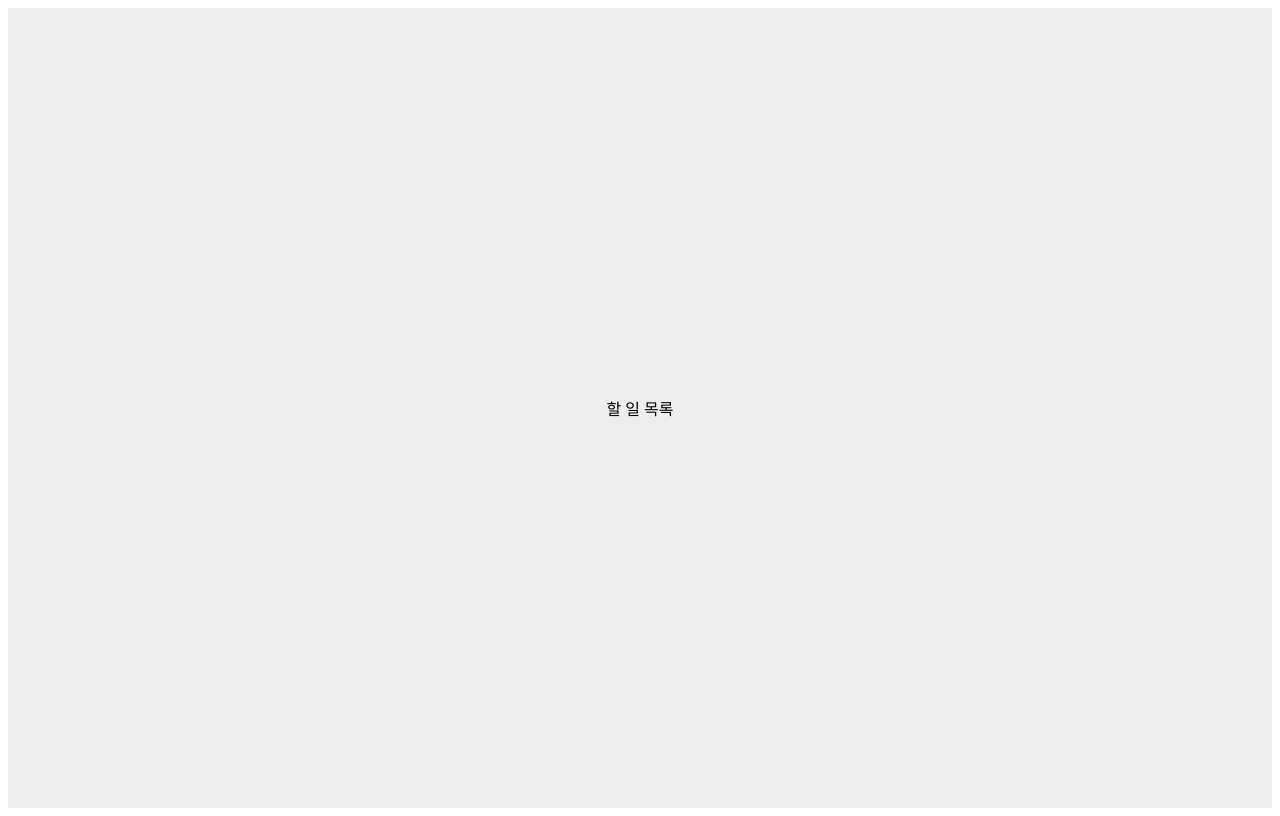
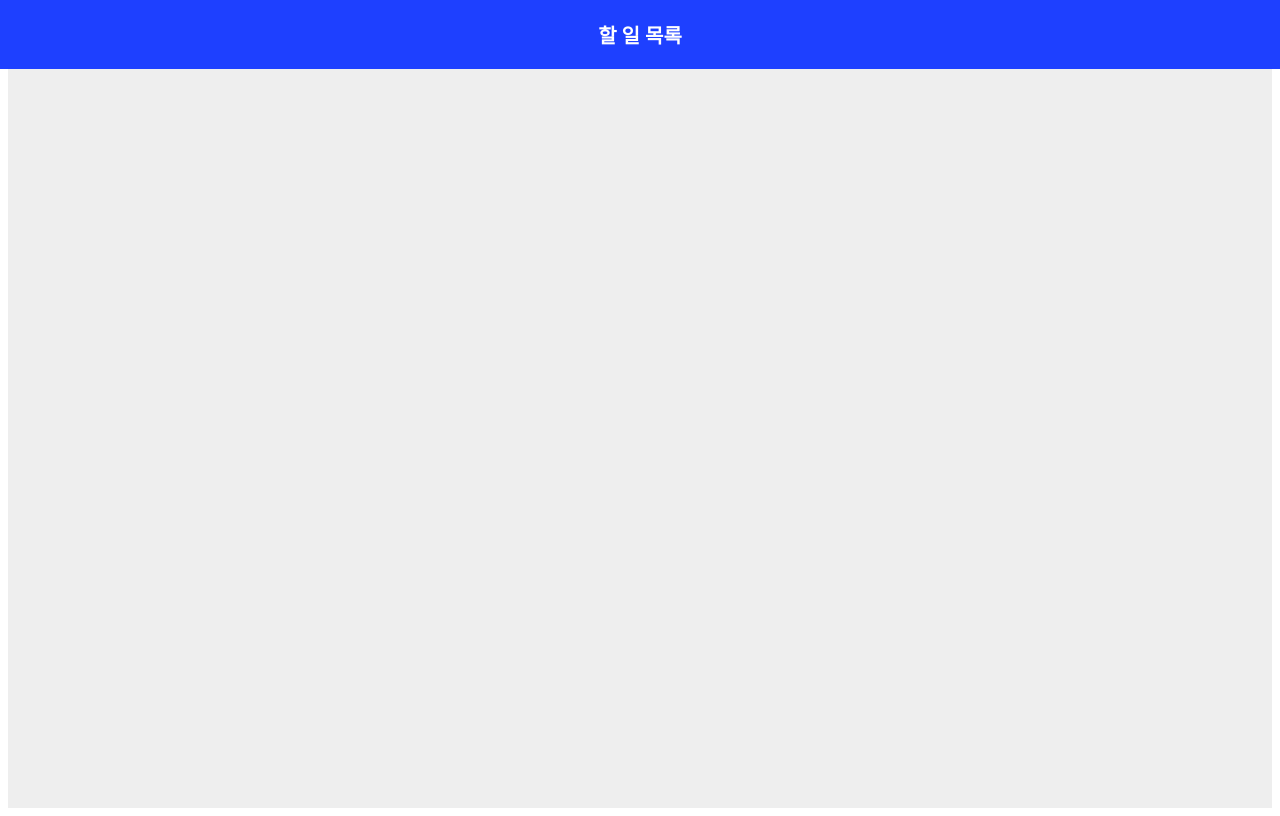
Before and after one commit to byeongminn/TDD-ToDoList, a React (Create React App) app: page / in a window 1280 px wide. Built offline with nearby package versions, Linux system fonts and the light colour scheme.

Commit message:
design: Header UI 수정

```diff
--- a/src/Components/Header/index.tsx
+++ b/src/Components/Header/index.tsx
@@ -23,8 +23,30 @@ export const Header = () => {
   );
 };
 
-const Container = styled.div``;
+const Container = styled.div`
+  position: absolute;
+  top: 0;
+  left: 0;
+  right: 0;
+  display: flex;
+  justify-content: center;
+  align-items: center;
+  background-color: #1e40ff;
+`;
 
-const Title = styled.div``;
+const Title = styled.div`
+  padding: 1.25rem;
+  font-weight: 600;
+  font-size: 1.25rem;
+  color: #ffffff;
+`;
 
-const GoBack = styled(Link)``;
+const GoBack = styled(Link)`
+  padding: 1.25rem;
+  position: absolute;
+  left: 1.25rem;
+  font-weight: 600;
+  font-size: 1rem;
+  color: #ffffff;
+  text-decoration: none;
+`;
```
